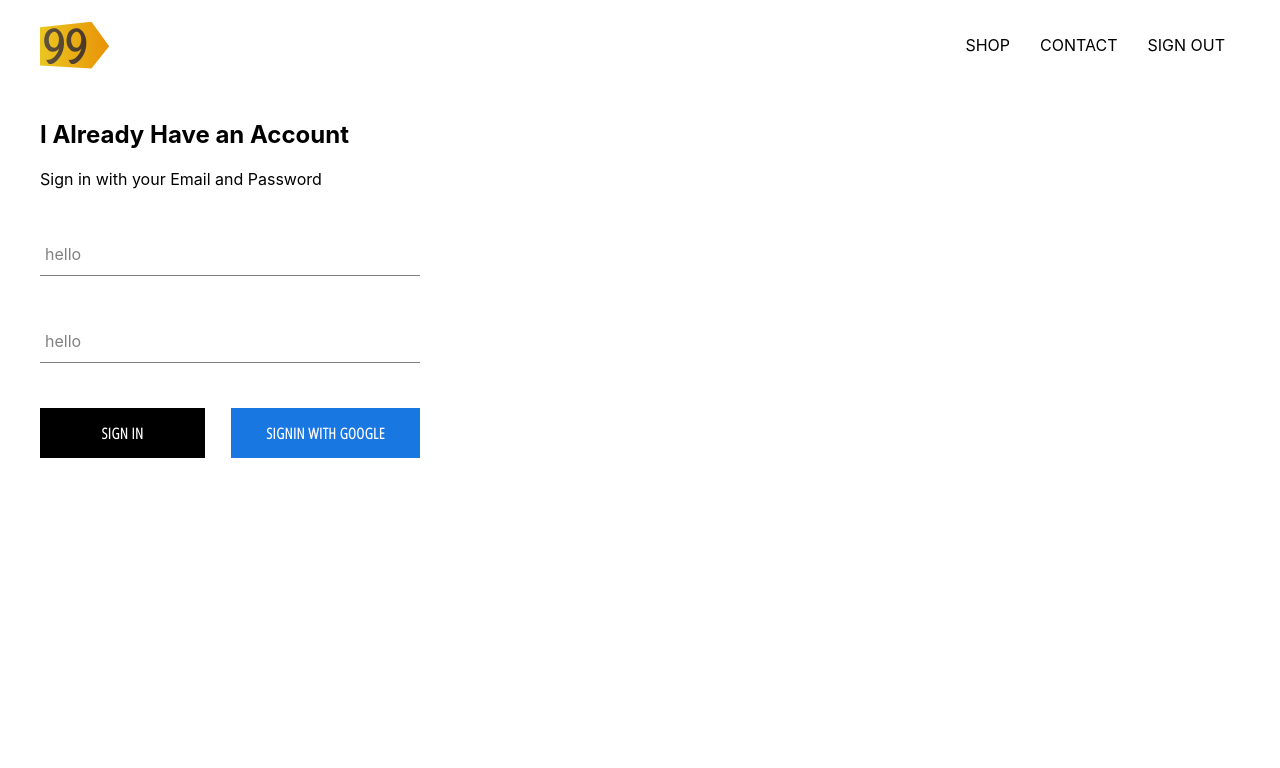
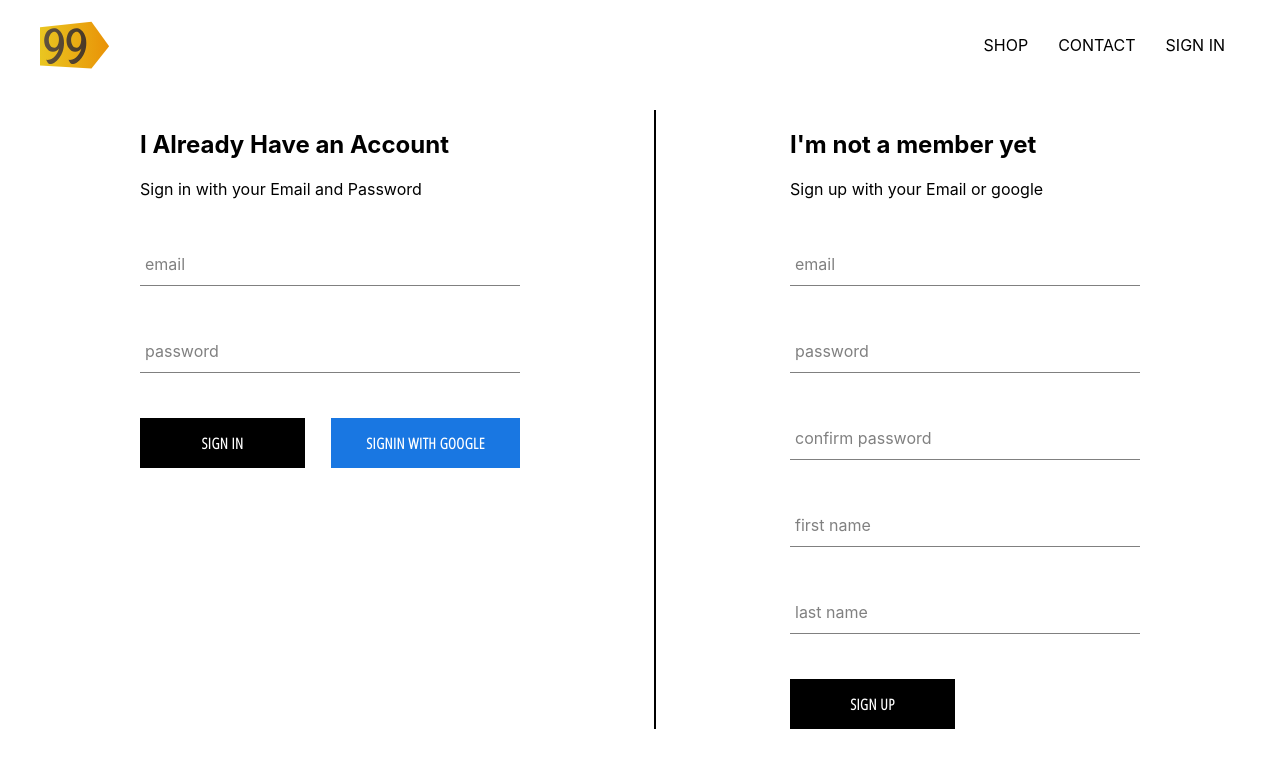
Before and after one commit to HimathPerera/99-clothing, a React (Create React App) app: page /signin in a window 1280 px wide. Shown: the top 768 px of the page. Built offline with nearby package versions, Linux system fonts and the light colour scheme; no server answers.

Commit message:
added sign-up component and styled

```diff
--- a/src/App.js
+++ b/src/App.js
@@ -10,7 +10,7 @@ import "./App.css";
 
 function App() {
   const [currentUser, setCurrentUser] = useState("");
-  console.log(currentUser);
+
   //using effect hook
   useEffect(() => {
     auth.onAuthStateChanged(async (userAuth) => {
--- a/src/components/header/header.component.jsx
+++ b/src/components/header/header.component.jsx
@@ -2,10 +2,21 @@ import React from "react";
 import { Link } from "react-router-dom";
 import { ReactComponent as Logo } from "../../assests/99.svg";
 import { auth } from "../../firebase/firebase.util";
-
 import "./header.style.scss";
 
 export default function Header({ currentUser }) {
+  let avatarColors = ["#aafc5d", "#ff9ee7", "#8126ff", "#f5db47"];
+  var shuffledColor =
+    avatarColors[Math.floor(Math.random() * avatarColors.length)];
+  if (currentUser.displayName) {
+    var name = currentUser.displayName;
+    var firstLetter = name.substr(0, 1);
+    var split = name.split(" ");
+    var secondLetter = split[1].substr(0, 1);
+    var initials = firstLetter.concat(secondLetter);
+    var initialsCaps = initials.toLocaleUpperCase();
+  }
+
   return (
     <div className="header">
       <Link className="logo-container" to="/">
@@ -18,7 +29,8 @@ export default function Header({ currentUser }) {
         <Link to="/shop" className="option">
           CONTACT
         </Link>
-        {currentUser ? (
+
+        {currentUser.id ? (
           <div
             className="option"
             onClick={() => {
@@ -32,6 +44,18 @@ export default function Header({ currentUser }) {
             SIGN IN
           </Link>
         )}
+        {currentUser.id ? (
+          <div
+            className="profileContainer"
+            style={{ backgroundColor: shuffledColor }}
+          >
+            <Link to="/" className="profileAvatar">
+              {initialsCaps}
+            </Link>
+          </div>
+        ) : (
+          <></>
+        )}
       </div>
     </div>
   );
--- a/src/components/header/header.style.scss
+++ b/src/components/header/header.style.scss
@@ -22,4 +22,15 @@
     padding: 15px;
     cursor: pointer;
   }
+
+  .profileContainer {
+    width: 30px;
+    height: 30px;
+    background-color: pink;
+    border-radius: 50%;
+    display: flex;
+    justify-content: center;
+    align-items: center;
+    margin-left: 10px;
+  }
 }
--- a/src/components/menu-item/menu-item.style.scss
+++ b/src/components/menu-item/menu-item.style.scss
@@ -55,8 +55,7 @@ $break-small: 415px;
 
   .content {
     height: 90px;
-    width: 70px;
-    padding: 0 25px;
+    width: 100px;
     display: flex;
     flex-direction: column;
     align-items: center;
--- a/src/components/sign-In/sign-In.component.jsx
+++ b/src/components/sign-In/sign-In.component.jsx
@@ -18,7 +18,9 @@ export default function SignIn() {
 
   const handleClick = (e) => {
     e.preventDefault();
-    firebase.auth().signInWithEmailAndPassword(cred.email, cred.password);
+    firebase
+      .auth()
+      .signInWithEmailAndPassword(cred.signinEmail, cred.signinPassword);
   };
 
   return (
@@ -30,25 +32,25 @@ export default function SignIn() {
         <Input
           name="email"
           type="email"
-          id="email"
-          label="hello"
-          data={cred.email}
+          id="signinEmail"
+          label="email"
+          data={cred.signinEmail}
           required
           onChange={handleChange}
         />
         <Input
           name="password"
           type="password"
-          id="password"
-          label="hello"
-          data={cred.password}
+          id="signinPassword"
+          label="password"
+          data={cred.signinPassword}
           required
           onChange={handleChange}
         />
         <div className="buttons">
           <Button onSubmit={handleClick}>Sign in</Button>
           <Button onClick={signInWithGoogle} isgoogle>
-            Signin with Google{" "}
+            Signin with Google
           </Button>
         </div>
       </form>
--- /dev/null
+++ b/src/components/sign-up/sign-up.component.jsx
@@ -0,0 +1,94 @@
+import React, { useState } from "react";
+import Button from "../custom-button/custom-button.component";
+import Input from "../custom-input/custom-input.component";
+import { createUserProfile } from "../../firebase/firebase.util";
+import firebase from "firebase/app";
+import "./sign-up.style.scss";
+
+export default function Signup() {
+  const [cred, setcred] = useState("");
+
+  const handleChange = (e) => {
+    setcred({
+      ...cred,
+      [e.target.id]: e.target.value,
+    });
+  };
+
+  const handleClick = async (e) => {
+    if (cred.signupPassword !== cred.confirmPassword) {
+      e.preventDefault();
+      alert("passwords don't match!");
+      return;
+    }
+    var displayName = cred.firstName + " " + cred.lastName;
+    e.preventDefault();
+    try {
+      const { user } = await firebase
+        .auth()
+        .createUserWithEmailAndPassword(cred.signupEmail, cred.signupPassword);
+
+      createUserProfile(user, { displayName });
+    } catch (error) {
+      console.log("125", error);
+    }
+  };
+
+  return (
+    <div className="sign-up">
+      <h2>I'm not a member yet</h2>
+      <span>Sign up with your Email or google</span>
+
+      <form onSubmit={handleClick}>
+        <Input
+          name="email"
+          type="email"
+          id="signupEmail"
+          label="email"
+          data={cred.signupEmail}
+          required
+          onChange={handleChange}
+        />
+        <Input
+          name="password"
+          type="password"
+          id="signupPassword"
+          label="password"
+          data={cred.signupPassword}
+          required
+          onChange={handleChange}
+        />
+        <Input
+          name="confirmPassword"
+          type="password"
+          id="confirmPassword"
+          label="confirm password"
+          data={cred.confirmPassword}
+          required
+          onChange={handleChange}
+        />
+        <Input
+          name="first name"
+          type="text"
+          id="firstName"
+          label="first name"
+          data={cred.firstName}
+          required
+          onChange={handleChange}
+        />
+        <Input
+          name="last name"
+          type="text"
+          id="lastName"
+          label="last name"
+          data={cred.lastName}
+          required
+          onChange={handleChange}
+        />
+        <div className="buttons">
+          <Button onSubmit={handleClick}>Sign Up</Button>
+        </div>
+      </form>
+    </div>
+  );
+}
--- /dev/null
+++ b/src/components/sign-up/sign-up.style.scss
@@ -0,0 +1,5 @@
+.sign-up {
+  width: 350px;
+  display: flex;
+  flex-direction: column;
+}
--- a/src/firebase/firebase.util.js
+++ b/src/firebase/firebase.util.js
@@ -20,12 +20,12 @@ export const firestore = firebase.firestore();
 var provider = new firebase.auth.GoogleAuthProvider();
 export const signInWithGoogle = () => auth.signInWithPopup(provider);
 
-//created user doc in firebase
+//create user doc in firebase
 export const createUserProfile = async (userAuth, additionalData) => {
   if (!userAuth) return;
 
-  const userRef = firestore.doc(`users /${userAuth.uid}`);
-  const snapshot = await userRef.get();
+  const userRef = firestore.doc(`users /${userAuth.uid}`); //real uid comes here
+  const snapshot = await userRef.get(); //get it and store it in snapshot variable
 
   if (!snapshot.exists) {
     const { displayName, email } = userAuth;
--- a/src/pages/sign-in-and-sign-up-page/sign-in-and-sign-up-page.component.jsx
+++ b/src/pages/sign-in-and-sign-up-page/sign-in-and-sign-up-page.component.jsx
@@ -1,11 +1,14 @@
 import React from "react";
 import "./sign-in-and-sign-up-page.style.scss";
 import SignIn from "../../components/sign-In/sign-In.component";
+import Signup from "../../components/sign-up/sign-up.component";
 
 export default function SignInAndSignUpPage() {
   return (
-    <div>
+    <div className="sign-in-up">
       <SignIn />
+      <div className="line"></div>
+      <Signup />
     </div>
   );
 }
--- a/src/pages/sign-in-and-sign-up-page/sign-in-and-sign-up-page.style.scss
+++ b/src/pages/sign-in-and-sign-up-page/sign-in-and-sign-up-page.style.scss
@@ -0,0 +1,10 @@
+.sign-in-up {
+  width: 1000px;
+  display: flex;
+  justify-content: space-between;
+  margin: 30px auto;
+}
+.line {
+  width: 1.5px;
+  background-color: black;
+}
```
